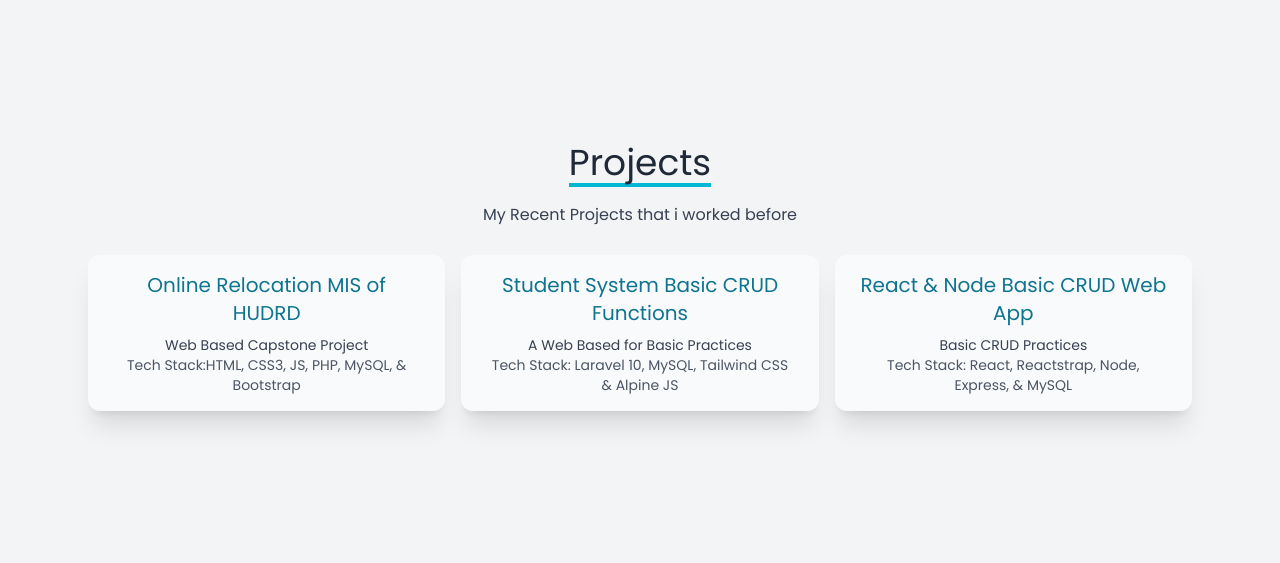
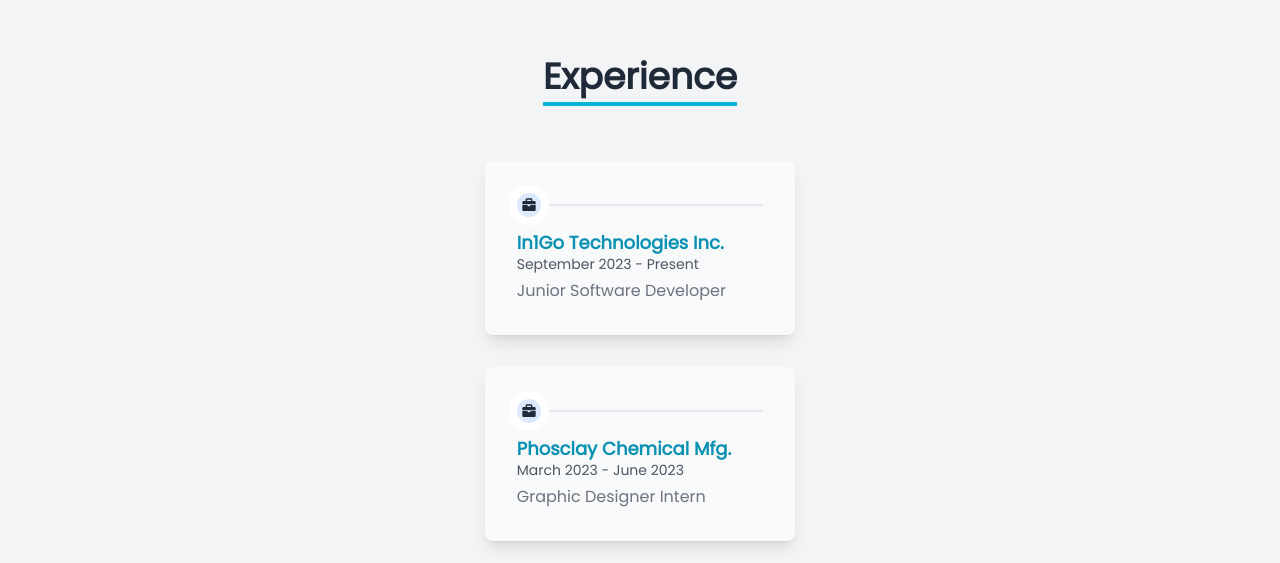
Before and after one commit to rookieSeason/LGPortfolio, a React (Vite) app: page / in a window 1280 px wide. Shown: the part 1717-2280 px from the top of the page. Built offline with nearby package versions, Linux system fonts and the light colour scheme; a web font is replaced by a local one.

Commit message:
exp component added

```diff
--- a/src/App.jsx
+++ b/src/App.jsx
@@ -4,6 +4,7 @@ import About from './components/About'
 import Projects from './components/Projects'
 import Contact from './components/Contact'
 import Footer from './components/Footer'
+import Experience from './components/Experience'
 
 function App() {
 
@@ -13,6 +14,7 @@ function App() {
       <Nav/>
       <Home />
       <About />
+      <Experience/>
       <Projects />
       <Contact />
       <Footer/>
--- /dev/null
+++ b/src/components/Experience.jsx
@@ -0,0 +1,81 @@
+import React from 'react'
+import {BiSolidBriefcase} from 'react-icons/bi';
+const Experience = () => {
+  return (
+    <div name='experience' className='overscroll-x-none w-screen h-screen bg-gray-100 text-gray-800 dark:bg-[#0a192f] duration-300'>
+        <div data-aos='fade-up' data-aos-delay='200' data-aos-duration='500' className='sm:flex flex-col justify-center items-center w-screen h-screen whitespace-pre-line'>
+            <div className=' text-center py-8'>
+                <span>
+                    <h1 className='mt-2 text-2xl dark:text-gray-50 sm:text-4xl font-bold inline border-b-4 border-cyan-500'>Experience</h1>
+                </span>
+            </div>
+
+            {/* <!-- component --> */}
+
+<ol className="items-center sm:flex">
+    <div className='max-w-[1000px] px-8'>
+    <li className="relative mb-6 px-8 sm:mb-0 py-8 mt-8 rounded-lg shadow-lg mx-4 bg-gray-50 dark:bg-gray-700">
+        <div className="flex items-center">
+            <div className="z-10 flex items-center justify-center w-6 h-6 bg-blue-100 rounded-full ring-0 ring-white dark:bg-gray-800 sm:ring-8 dark:ring-gray-600 shrink-0 dark:text-gray-100">
+                <BiSolidBriefcase/>
+            </div>
+            <div className="hidden sm:flex w-full bg-gray-200 h-0.5 dark:bg-gray-800"></div>
+        </div>
+        <div className="mt-3 sm:pr-8">
+            <h3 className="text-lg font-semibold text-cyan-600 dark:text-cyan-400">In1Go Technologies Inc.</h3>
+            <time className="block mb-2 text-sm font-normal leading-none text-gray-600 dark:text-gray-400">September 2023 - Present</time>
+            <p className="text-base font-normal text-gray-500 dark:text-gray-300">Junior Software Developer</p>
+        </div>
+    </li>
+
+    <li className="relative mb-6 px-8 sm:mb-0  py-8 mt-8 rounded-lg shadow-lg mx-4 bg-gray-50 dark:bg-gray-700">
+        <div className="flex items-center">
+            <div className="z-10 flex items-center justify-center w-6 h-6 bg-blue-100 rounded-full ring-0 ring-white dark:bg-gray-800 sm:ring-8 dark:ring-gray-600 shrink-0 dark:text-gray-100">
+                <BiSolidBriefcase/>
+            </div>
+            <div className="hidden sm:flex w-full bg-gray-200 h-0.5 dark:bg-gray-800"></div>
+        </div>
+        <div className="mt-3 sm:pr-8">
+            <h3 className="text-lg font-semibold text-cyan-600 dark:text-cyan-400">Phosclay Chemical Mfg.</h3>
+            <time className="block mb-2 text-sm font-normal leading-none text-gray-600 dark:text-gray-400">March 2023 - June 2023</time>
+            <p className="text-base font-normal text-gray-500 dark:text-gray-300">Graphic Designer Intern</p>
+        </div>
+    </li>
+</div>
+
+
+
+    {/* <li className="relative mb-6 sm:mb-0">
+        <div className="flex items-center">
+            <div className="z-10 flex items-center justify-center w-6 h-6 bg-blue-100 rounded-full ring-0 ring-white dark:bg-blue-900 sm:ring-8 dark:ring-gray-900 shrink-0">
+                <BiSolidBriefcase/>
+            </div>
+           <div className="hidden sm:flex w-full bg-gray-200 h-0.5 dark:bg-gray-700"></div>
+        </div>
+        <div className="mt-3 sm:pr-8">
+            <h3 className="text-lg font-semibold text-gray-900 dark:text-white">Flowbite Library v1.2.0</h3>
+            <time className="block mb-2 text-sm font-normal leading-none text-gray-400 dark:text-gray-500">Released on December 23, 2021</time>
+            <p className="text-base font-normal text-gray-500 dark:text-gray-400">Get started with dozens of web components and interactive elements.</p>
+        </div>
+    </li>
+    <li clasNames="relative mb-6 sm:mb-0">
+        <div className="flex items-center">
+            <div className="z-10 flex items-center justify-center w-6 h-6 bg-blue-100 rounded-full ring-0 ring-white dark:bg-blue-900 sm:ring-8 dark:ring-gray-900 shrink-0">
+                <BiSolidBriefcase/>
+            </div>
+            <div className="hidden sm:flex w-full bg-gray-200 h-0.5 dark:bg-gray-700"></div>
+        </div>
+        <div className="mt-3 sm:pr-8">
+            <h3 className="text-lg font-semibold text-gray-900 dark:text-white">Flowbite Library v1.3.0</h3>
+            <time className="block mb-2 text-sm font-normal leading-none text-gray-400 dark:text-gray-500">Released on January 5, 2022</time>
+            <p className="text-base font-normal text-gray-500 dark:text-gray-400">Get started with dozens of web components and interactive elements.</p>
+        </div>
+    </li> */}
+</ol>
+
+        </div>
+    </div>
+  );
+}
+
+export default Experience
--- a/src/components/Nav.jsx
+++ b/src/components/Nav.jsx
@@ -28,6 +28,9 @@ const Nav = () => {
                 <li>
                     <Link className='hover:text-cyan-500 duration-200 hover:border-b-2 border-cyan-500' to="about" smooth={true} duration={600}>About</Link>
                 </li>
+                <li>
+                    <Link className='hover:text-cyan-500 duration-200 hover:border-b-2 border-cyan-500' to="experience" smooth={true} duration={600}>Experience</Link>
+                </li>
                 <li><Link className='hover:text-cyan-500 duration-200 hover:border-b-2 border-cyan-500' to="projects" smooth={true} duration={600}>Projects</Link></li>
                 <li>
                     <Link className='hover:text-cyan-500 duration-200 hover:border-b-2 border-cyan-500' to="contact" smooth={true} duration={600}>Contact</Link>
@@ -47,6 +50,7 @@ const Nav = () => {
             <ul className={!nav ? 'hidden' : 'bg-gray-100 text-gray-800 absolute top-0 left-0 w-full h-screen dark:bg-[#0a192f] flex flex-col justify-center items-center dark:text-gray-100'}>
                 <li className='py-3 text-2xl hover:text-cyan-500 duration-200 hover:border-b-2 border-cyan-500'><Link onClick={handleClick} to="home" smooth={true} duration={600}>Home</Link></li>
                 <li className='py-3 text-2xl hover:text-cyan-500 duration-200 hover:border-b-2 border-cyan-500'><Link onClick={handleClick} to="about" smooth={true} duration={600}>About</Link></li>
+                <li className='py-3 text-2xl hover:text-cyan-500 duration-200 hover:border-b-2 border-cyan-500'><Link onClick={handleClick} to="experience" smooth={true} duration={600}>Experience</Link></li>
                 <li className='py-3 text-2xl hover:text-cyan-500 duration-200 hover:border-b-2 border-cyan-500'><Link onClick={handleClick} to="projects" smooth={true} duration={600}>Projects</Link></li>
                 <li className='py-3 text-2xl hover:text-cyan-500 duration-200 hover:border-b-2 border-cyan-500'><Link onClick={handleClick} to="contact" smooth={true} duration={600}>Contact</Link></li>
                 <li className='py-3 text-2xl hover:text-cyan-500 duration-200 hover:border-b-2 border-cyan-500'><WordToggle/></li>
--- a/src/components/Projects.jsx
+++ b/src/components/Projects.jsx
@@ -6,22 +6,22 @@ const Projects = () => {
 
           <div data-aos='fade-up' data-aos-delay='200' data-aos-duration='500' className='flex flex-col justify-center items-center w-full h-full py-6'>
               <span>
-                <p className='text-gray-800 text-2xl sm:text-4xl dark:text-gray-50 border-b-4 border-cyan-500'>Projects</p>
+                <p className='text-gray-800 font-bold text-2xl sm:text-4xl dark:text-gray-50 border-b-4 border-cyan-500'>Projects</p>
               </span>
               <p className='text-gray-700 dark:text-gray-200 py-4'>My Recent Projects that i worked before</p>
               <div className='max-w-[1200px] w-full grid md:grid-cols-3 gap-4 py-3 px-12 mx-12'>
                   <div className='bg-gray-50 dark:bg-gray-800 rounded-xl shadow-xl px-6 py-4 hover:scale-105 duration-300 '>
-                      <p className='text-cyan-700 dark:text-cyan-400 text-xl text-center'>Online Relocation MIS of HUDRD</p>
+                      <p className='text-cyan-700 font-semibold dark:text-cyan-400 text-xl text-center'>Online Relocation MIS of HUDRD</p>
                       <p className='text-gray-700 dark:text-gray-100 text-sm text-center mt-2'>Web Based Capstone Project</p>
                       <p className='text-gray-600 dark:text-gray-200 text-sm text-center'>Tech Stack:HTML, CSS3, JS, PHP, MySQL, & Bootstrap</p>
                   </div>
                   <div className='bg-gray-50 dark:bg-gray-800 rounded-xl shadow-xl px-6 py-4 hover:scale-105 duration-300'>
-                      <p className='text-cyan-700 dark:text-cyan-400 text-xl text-center'>Student System Basic CRUD Functions</p>
+                      <p className='text-cyan-700 font-semibold dark:text-cyan-400 text-xl text-center'>Student System Basic CRUD Functions</p>
                       <p className='text-gray-700 dark:text-gray-100 text-sm text-center mt-2'>A Web Based for Basic Practices</p>
                       <p className='text-gray-600 dark:text-gray-200 text-sm text-center'>Tech Stack: Laravel 10, MySQL, Tailwind CSS & Alpine JS</p>
                   </div>
                   <div className='bg-gray-50 dark:bg-gray-800 rounded-xl shadow-xl px-6 py-4 hover:scale-105 duration-300'>
-                      <p className='text-cyan-700 dark:text-cyan-400 text-xl text-center'>React & Node Basic CRUD Web App</p>
+                      <p className='text-cyan-700 font-semibold dark:text-cyan-400 text-xl text-center'>React & Node Basic CRUD Web App</p>
                       <p className='text-gray-700 dark:text-gray-100 text-sm text-center mt-2'>Basic CRUD Practices</p>
                       <p className='text-gray-600 dark:text-gray-200 text-sm text-center'>Tech Stack: React, Reactstrap, Node, Express, & MySQL</p>
                   </div>
```
